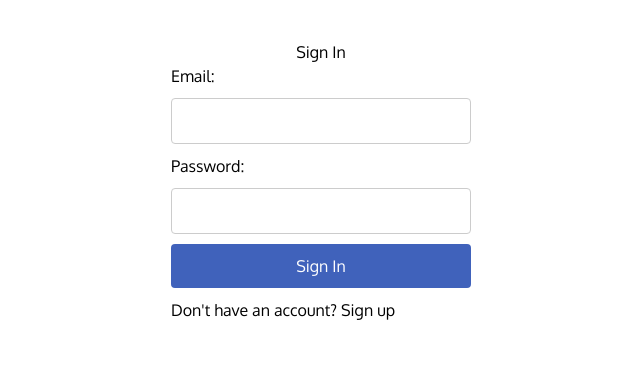
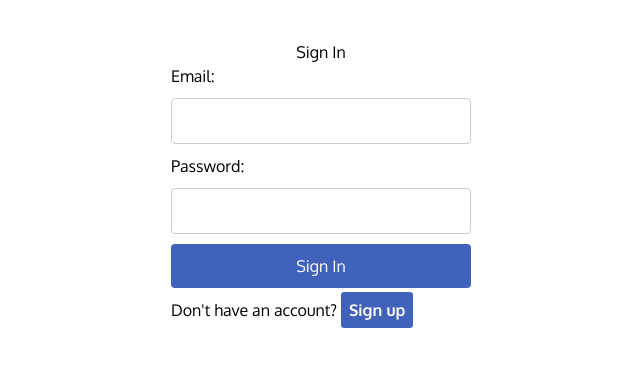
Before and after one commit to Charity10/Harmony, a React (Vite) app: page /signin in a window 1280 px wide. Shown: the top 366 px of the page, without its empty margins (319-959 px from the left). Built offline with nearby package versions, Linux system fonts and the light colour scheme.

Commit message:
styled the switch button

```diff
--- a/src/pages/Signin.jsx
+++ b/src/pages/Signin.jsx
@@ -34,7 +34,7 @@ const Signin = () => {
 
           <button className='signupButton' type='submit'>Sign In</button>
 
-          <p>Don't have an account? <Link to="/signup">Sign up</Link></p>
+          <p >Don't have an account? <Link  className='switch-btn' to="/signup">Sign up</Link></p>
 
           </form>
     </div>
--- a/src/pages/Signup.jsx
+++ b/src/pages/Signup.jsx
@@ -63,7 +63,8 @@ const Signup = () => {
           <input className='signupInput' type='password' id='confirmPassword' value={confirmPassword} onChange={(event) => setConfirmPassword(event.target.value)} required />
 
           <button onSubmit={handleSubmit} className='signupButton' type='submit'>Sign Up</button>
-          <p>Already have an account? <Link to="/signin">Sign In</Link></p>
+
+          <p>Already have an account? <Link className='switch-btn' to="/signin">Sign In</Link></p>
           </form>
     </div>
   )
--- a/src/sass/pages/_signup.scss
+++ b/src/sass/pages/_signup.scss
@@ -28,3 +28,12 @@
   border-radius: 4px;
   cursor: pointer;
 }
+
+.switch-btn{
+  background-color: $color-primary;
+  text-decoration: none;
+  color: $white;
+  padding: 0.5rem;
+  border-radius: $radius;
+  font-weight: 700;
+}
```
